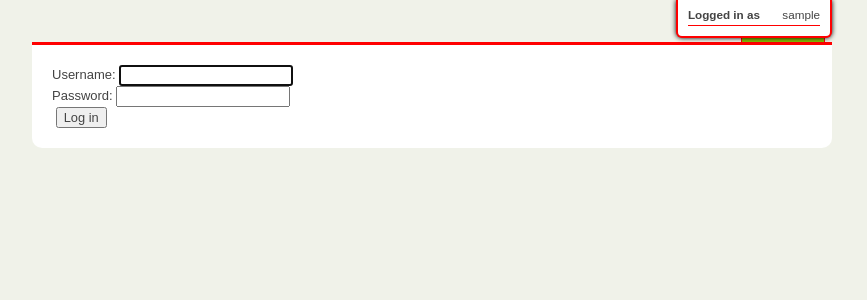
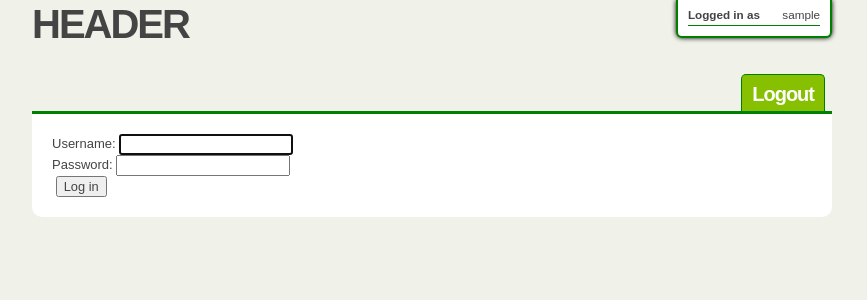
Before and after one commit to bricetebbs/sharider, a Django app: template templates/registration/login.html in a window 1280 px wide. Shown: the top 300 px of the page, without its empty margins (208-1075 px from the left). Run offline with Django 3.2, Linux system fonts and the light colour scheme; the template is opened without the code that fills it, so the values that code supplies are empty; the visitor is signed in with stand-in values (Sample User, id 1).

Commit message:
More scss tweaks

```diff
--- a/scss/style.scss
+++ b/scss/style.scss
@@ -1,12 +1,42 @@
-@import url('boilerplate.css');
-$link_color: red;
-$border_color: red;
+@import 'boilerplate.scss';
+
+$body_background:#F0F2E9;
+$border_color: green;
 $border_hover_color: green;
+$link_color: #87c000;
+$widget_color: #fff;
+$widget_background: #87c000;
+
+$nav_color: $widget_color;
+$nav_background: $widget_background;
+
+$nav_hover_color: $nav_background;
+$nav_hover_background:  $nav_color;
+
+$button_background: $widget_background;
+$button_color: $widget_color;
+
+$button_hover_background:$widget_color;
+$button_hover_color: $widget_background;
+
+$warn_border_color: red;
+$warn_color: black;
+$warn_background: #ffb1b1;
+
+$table_background: #ccc;
+$table_odd_color: black;
+$table_even_color: black;
+$table_odd_background: #87c000;
+$table_even_background: #ccffcc;
+$table_header_background: #ccc;
+$table_header_color: black;
+$table_even_hover_background: yellow;
+$table_odd_hover_background: $table_even_hover_background;
 
 body {
     max-width: 800px;
     margin: 0px auto;
-    background: #F0F2E9;
+    background: $body_background;
     padding: 0px 50px;
 }
 
--- a/static_files/css/boilerplate.css
+++ b/static_files/css/boilerplate.css
@@ -9,13 +9,11 @@
     camendesign.com/design/
     praegnanz.de/weblog/htmlcssjs-kickstart
 */
-
 /*
   html5doctor.com Reset Stylesheet (Eric Meyer's Reset Reloaded + HTML5 baseline)
   v1.4 2009-07-27 | Authors: Eric Meyer & Richard Clark
   html5doctor.com/html-5-reset-stylesheet/
 */
-
 html, body, div, span, object, iframe,
 h1, h2, h3, h4, h5, h6, p, blockquote, pre,
 abbr, address, cite, code,
@@ -28,47 +26,71 @@ table, caption, tbody, tfoot, thead, tr, th, td,
 article, aside, canvas, details, figcaption, figure,
 footer, header, hgroup, menu, nav, section, summary,
 time, mark, audio, video {
-  margin:0;
-  padding:0;
-  border:0;
-  outline:0;
-  font-size:100%;
-  vertical-align:baseline;
-  background:transparent;
-}
+  margin: 0;
+  padding: 0;
+  border: 0;
+  outline: 0;
+  font-size: 100%;
+  vertical-align: baseline;
+  background: transparent; }
 
 article, aside, details, figcaption, figure,
 footer, header, hgroup, menu, nav, section {
-    display:block;
-}
+  display: block; }
 
-nav ul { list-style:none; }
+nav ul {
+  list-style: none; }
 
-blockquote, q { quotes:none; }
+blockquote, q {
+  quotes: none; }
 
 blockquote:before, blockquote:after,
-q:before, q:after { content:''; content:none; }
+q:before, q:after {
+  content: '';
+  content: none; }
 
-a { margin:0; padding:0; font-size:100%; vertical-align:baseline; background:transparent; }
+a {
+  margin: 0;
+  padding: 0;
+  font-size: 100%;
+  vertical-align: baseline;
+  background: transparent; }
 
-ins { background-color:#ff9; color:#000; text-decoration:none; }
+ins {
+  background-color: #ff9;
+  color: #000;
+  text-decoration: none; }
 
-mark { background-color:#ff9; color:#000; font-style:italic; font-weight:bold; }
+mark {
+  background-color: #ff9;
+  color: #000;
+  font-style: italic;
+  font-weight: bold; }
 
-del { text-decoration: line-through; }
+del {
+  text-decoration: line-through; }
 
-abbr[title], dfn[title] { border-bottom:1px dotted; cursor:help; }
+abbr[title], dfn[title] {
+  border-bottom: 1px dotted;
+  cursor: help; }
 
 /* tables still need cellspacing="0" in the markup */
-table { border-collapse:collapse; border-spacing:0; }
+table {
+  border-collapse: collapse;
+  border-spacing: 0; }
 
-hr { display:block; height:1px; border:0; border-top:1px solid #ccc; margin:1em 0; padding:0; }
+hr {
+  display: block;
+  height: 1px;
+  border: 0;
+  border-top: 1px solid #ccc;
+  margin: 1em 0;
+  padding: 0; }
 
-input, select { vertical-align:middle; }
+input, select {
+  vertical-align: middle; }
 
 /* END RESET CSS */
-
-
 /* fonts.css from the YUI Library: developer.yahoo.com/yui/
    Refer to developer.yahoo.com/yui/3/cssfonts/ for font sizing percentages
 
@@ -77,138 +99,190 @@ input, select { vertical-align:middle; }
    * we normalize monospace styles ourselves
    * table font-size is reset in the HTML5 reset above so there is no need to repeat
 */
-body { font:13px/1.231 sans-serif; *font-size:small; } /* hack retained to preserve specificity */
+body {
+  font: 13px/1.231 sans-serif;
+  *font-size: small; }
 
-select, input, textarea, button { font:99% sans-serif; }
+/* hack retained to preserve specificity */
+select, input, textarea, button {
+  font: 99% sans-serif; }
 
 /* normalize monospace sizing
  * en.wikipedia.org/wiki/MediaWiki_talk:Common.css/Archive_11#Teletype_style_fix_for_Chrome
  */
-pre, code, kbd, samp { font-family: monospace, sans-serif; }
-
+pre, code, kbd, samp {
+  font-family: monospace, sans-serif; }
 
 /*
  * minimal base styles
  */
-
-
 body, select, input, textarea {
   /* #444 looks better than black: twitter.com/H_FJ/statuses/11800719859 */
   color: #444;
   /* set your base font here, to apply evenly */
-  /* font-family: Georgia, serif;  */
-}
+  /* font-family: Georgia, serif;  */ }
 
 /* Headers (h1,h2,etc) have no default font-size or margin,
    you'll want to define those yourself. */
-h1,h2,h3,h4,h5,h6 { font-weight: bold; }
+h1, h2, h3, h4, h5, h6 {
+  font-weight: bold; }
 
 /* always force a scrollbar in non-IE */
-html { overflow-y: scroll; }
-
+html {
+  overflow-y: scroll; }
 
 /* Accessible focus treatment: people.opera.com/patrickl/experiments/keyboard/test */
-a:hover, a:active { outline: none; }
+a:hover, a:active {
+  outline: none; }
 
+ul, ol {
+  margin-left: 1.8em; }
 
-
-ul, ol { margin-left: 1.8em; }
-ol { list-style-type: decimal; }
+ol {
+  list-style-type: decimal; }
 
 /* Remove margins for navigation lists */
-nav ul, nav li { margin: 0; }
+nav ul, nav li {
+  margin: 0; }
 
-small { font-size: 85%; }
-strong, th { font-weight: bold; }
+small {
+  font-size: 85%; }
 
-td, td img { vertical-align: top; }
+strong, th {
+  font-weight: bold; }
 
-sub { vertical-align: sub; font-size: smaller; }
-sup { vertical-align: super; font-size: smaller; }
+td, td img {
+  vertical-align: top; }
+
+sub {
+  vertical-align: sub;
+  font-size: smaller; }
+
+sup {
+  vertical-align: super;
+  font-size: smaller; }
 
 pre {
   padding: 15px;
+  /* www.pathf.com/blogs/2008/05/formatting-quoted-code-in-blog-posts-css21-white-space-pre-wrap/ */
+  white-space: pre;
+  /* CSS2 */
+  white-space: pre-wrap;
+  /* CSS 2.1 */
+  white-space: pre-line;
+  /* CSS 3 (and 2.1 as well, actually) */
+  word-wrap: break-word;
+  /* IE */ }
 
-  /* www.pathf.com/blogs/2008/05/formatting-quoted-code-in-blog-posts-css21-white-space-pre-wrap/ */
-  white-space: pre; /* CSS2 */
-  white-space: pre-wrap; /* CSS 2.1 */
-  white-space: pre-line; /* CSS 3 (and 2.1 as well, actually) */
-  word-wrap: break-word; /* IE */
-}
+textarea {
+  overflow: auto; }
 
-textarea { overflow: auto; } /* thnx ivannikolic! www.sitepoint.com/blogs/2010/08/20/ie-remove-textarea-scrollbars/ */
+/* thnx ivannikolic! www.sitepoint.com/blogs/2010/08/20/ie-remove-textarea-scrollbars/ */
+.ie6 legend, .ie7 legend {
+  margin-left: -7px; }
 
-.ie6 legend, .ie7 legend { margin-left: -7px; } /* thnx ivannikolic! */
-
+/* thnx ivannikolic! */
 /* align checkboxes, radios, text inputs with their label
    by: Thierry Koblentz tjkdesign.com/ez-css/css/base.css  */
-input[type="radio"] { vertical-align: text-bottom; }
-input[type="checkbox"] { vertical-align: bottom; }
-.ie7 input[type="checkbox"] { vertical-align: baseline; }
-.ie6 input { vertical-align: text-bottom; }
+input[type="radio"] {
+  vertical-align: text-bottom; }
+
+input[type="checkbox"] {
+  vertical-align: bottom; }
+
+.ie7 input[type="checkbox"] {
+  vertical-align: baseline; }
+
+.ie6 input {
+  vertical-align: text-bottom; }
 
 /* hand cursor on clickable input elements */
-label, input[type=button], input[type=submit], button { cursor: pointer; }
+label, input[type=button], input[type=submit], button {
+  cursor: pointer; }
 
 /* webkit browsers add a 2px margin outside the chrome of form elements */
-button, input, select, textarea { margin: 0; }
+button, input, select, textarea {
+  margin: 0; }
 
 /* colors for form validity */
-input:valid, textarea:valid   {  }
 input:invalid, textarea:invalid {
-      border-radius: 1px;
-    -moz-box-shadow: 0px 0px 5px red;
- -webkit-box-shadow: 0px 0px 5px red;
-         box-shadow: 0px 0px 5px red;
-}
+  border-radius: 1px;
+  -moz-box-shadow: 0px 0px 5px red;
+  -webkit-box-shadow: 0px 0px 5px red;
+  box-shadow: 0px 0px 5px red; }
+
 .no-boxshadow input:invalid,
-.no-boxshadow textarea:invalid { background-color: #f0dddd; }
-
+.no-boxshadow textarea:invalid {
+  background-color: #f0dddd; }
 
 /* These selection declarations have to be separate.
    No text-shadow: twitter.com/miketaylr/status/12228805301
    Also: hot pink. */
-::-moz-selection{ background: #444; color:#fff; text-shadow: none; }
-::selection { background:#444; color:#fff; text-shadow: none; }
+::-moz-selection {
+  background: #444;
+  color: #fff;
+  text-shadow: none; }
+
+::selection {
+  background: #444;
+  color: #fff;
+  text-shadow: none; }
 
 /*  j.mp/webkit-tap-highlight-color */
-a:link { -webkit-tap-highlight-color: #FF5E99; }
+a:link {
+  -webkit-tap-highlight-color: #FF5E99; }
 
 /* make buttons play nice in IE:
    www.viget.com/inspire/styling-the-button-element-in-internet-explorer/ */
-button {  width: auto; overflow: visible; }
+button {
+  width: auto;
+  overflow: visible; }
 
 /* bicubic resizing for non-native sized IMG:
    code.flickr.com/blog/2008/11/12/on-ui-quality-the-little-things-client-side-image-resizing/ */
-.ie7 img { -ms-interpolation-mode: bicubic; }
-
-
+.ie7 img {
+  -ms-interpolation-mode: bicubic; }
 
 /*
  * Non-semantic helper classes
  */
-
 /* for image replacement */
-.ir { display: block; text-indent: -999em; overflow: hidden; background-repeat: no-repeat; text-align: left; direction: ltr; }
+.ir {
+  display: block;
+  text-indent: -999em;
+  overflow: hidden;
+  background-repeat: no-repeat;
+  text-align: left;
+  direction: ltr; }
 
 /* Hide for both screenreaders and browsers
    css-discuss.incutio.com/wiki/Screenreader_Visibility */
-.hidden { display: none; visibility: hidden; }
+.hidden {
+  display: none;
+  visibility: hidden; }
 
 /* Hide only visually, but have it available for screenreaders
    www.webaim.org/techniques/css/invisiblecontent/  &  j.mp/visuallyhidden  */
-.visuallyhidden { position: absolute !important;
-  clip: rect(1px 1px 1px 1px); /* IE6, IE7 */
+.visuallyhidden {
+  position: absolute !important;
+  clip: rect(1px 1px 1px 1px);
+  /* IE6, IE7 */
   clip: rect(1px, 1px, 1px, 1px); }
 
 /* Hide visually and from screenreaders, but maintain layout */
-.invisible { visibility: hidden; }
+.invisible {
+  visibility: hidden; }
 
 /* >> The Magnificent CLEARFIX: Updated to prevent margin-collapsing on child elements << j.mp/bestclearfix */
 .clearfix:before, .clearfix:after {
-  content: "\0020"; display: block; height: 0; visibility: hidden;
-}
+  content: "\0020";
+  display: block;
+  height: 0;
+  visibility: hidden; }
 
-.clearfix:after { clear: both; }
+.clearfix:after {
+  clear: both; }
+
 /* Fix clearfix: blueprintcss.lighthouseapp.com/projects/15318/tickets/5-extra-margin-padding-bottom-of-page */
-.clearfix { zoom: 1; }
+.clearfix {
+  zoom: 1; }
--- a/static_files/css/style.css
+++ b/static_files/css/style.css
@@ -1,12 +1,300 @@
-@import url('boilerplate.css');
+/*
+  HTML5 ? Boilerplate
+
+  style.css contains a reset, font normalization and some base styles.
+
+  credit is left where credit is due.
+  much inspiration was taken from these projects:
+    yui.yahooapis.com/2.8.1/build/base/base.css
+    camendesign.com/design/
+    praegnanz.de/weblog/htmlcssjs-kickstart
+*/
+/*
+  html5doctor.com Reset Stylesheet (Eric Meyer's Reset Reloaded + HTML5 baseline)
+  v1.4 2009-07-27 | Authors: Eric Meyer & Richard Clark
+  html5doctor.com/html-5-reset-stylesheet/
+*/
+html, body, div, span, object, iframe,
+h1, h2, h3, h4, h5, h6, p, blockquote, pre,
+abbr, address, cite, code,
+del, dfn, em, img, ins, kbd, q, samp,
+small, strong, sub, sup, var,
+b, i,
+dl, dt, dd, ol, ul, li,
+fieldset, form, label, legend,
+table, caption, tbody, tfoot, thead, tr, th, td,
+article, aside, canvas, details, figcaption, figure,
+footer, header, hgroup, menu, nav, section, summary,
+time, mark, audio, video {
+  margin: 0;
+  padding: 0;
+  border: 0;
+  outline: 0;
+  font-size: 100%;
+  vertical-align: baseline;
+  background: transparent; }
+
+article, aside, details, figcaption, figure,
+footer, header, hgroup, menu, nav, section {
+  display: block; }
+
+nav ul {
+  list-style: none; }
+
+blockquote, q {
+  quotes: none; }
+
+blockquote:before, blockquote:after,
+q:before, q:after {
+  content: '';
+  content: none; }
+
+a {
+  margin: 0;
+  padding: 0;
+  font-size: 100%;
+  vertical-align: baseline;
+  background: transparent; }
+
+ins {
+  background-color: #ff9;
+  color: #000;
+  text-decoration: none; }
+
+mark {
+  background-color: #ff9;
+  color: #000;
+  font-style: italic;
+  font-weight: bold; }
+
+del {
+  text-decoration: line-through; }
+
+abbr[title], dfn[title] {
+  border-bottom: 1px dotted;
+  cursor: help; }
+
+/* tables still need cellspacing="0" in the markup */
+table {
+  border-collapse: collapse;
+  border-spacing: 0; }
+
+hr {
+  display: block;
+  height: 1px;
+  border: 0;
+  border-top: 1px solid #ccc;
+  margin: 1em 0;
+  padding: 0; }
+
+input, select {
+  vertical-align: middle; }
+
+/* END RESET CSS */
+/* fonts.css from the YUI Library: developer.yahoo.com/yui/
+   Refer to developer.yahoo.com/yui/3/cssfonts/ for font sizing percentages
+
+  There are three custom edits:
+   * remove arial, helvetica from explicit font stack
+   * we normalize monospace styles ourselves
+   * table font-size is reset in the HTML5 reset above so there is no need to repeat
+*/
+body {
+  font: 13px/1.231 sans-serif;
+  *font-size: small; }
+
+/* hack retained to preserve specificity */
+select, input, textarea, button {
+  font: 99% sans-serif; }
+
+/* normalize monospace sizing
+ * en.wikipedia.org/wiki/MediaWiki_talk:Common.css/Archive_11#Teletype_style_fix_for_Chrome
+ */
+pre, code, kbd, samp {
+  font-family: monospace, sans-serif; }
+
+/*
+ * minimal base styles
+ */
+body, select, input, textarea {
+  /* #444 looks better than black: twitter.com/H_FJ/statuses/11800719859 */
+  color: #444;
+  /* set your base font here, to apply evenly */
+  /* font-family: Georgia, serif;  */ }
+
+/* Headers (h1,h2,etc) have no default font-size or margin,
+   you'll want to define those yourself. */
+h1, h2, h3, h4, h5, h6 {
+  font-weight: bold; }
+
+/* always force a scrollbar in non-IE */
+html {
+  overflow-y: scroll; }
+
+/* Accessible focus treatment: people.opera.com/patrickl/experiments/keyboard/test */
+a:hover, a:active {
+  outline: none; }
+
+ul, ol {
+  margin-left: 1.8em; }
+
+ol {
+  list-style-type: decimal; }
+
+/* Remove margins for navigation lists */
+nav ul, nav li {
+  margin: 0; }
+
+small {
+  font-size: 85%; }
+
+strong, th {
+  font-weight: bold; }
+
+td, td img {
+  vertical-align: top; }
+
+sub {
+  vertical-align: sub;
+  font-size: smaller; }
+
+sup {
+  vertical-align: super;
+  font-size: smaller; }
+
+pre {
+  padding: 15px;
+  /* www.pathf.com/blogs/2008/05/formatting-quoted-code-in-blog-posts-css21-white-space-pre-wrap/ */
+  white-space: pre;
+  /* CSS2 */
+  white-space: pre-wrap;
+  /* CSS 2.1 */
+  white-space: pre-line;
+  /* CSS 3 (and 2.1 as well, actually) */
+  word-wrap: break-word;
+  /* IE */ }
+
+textarea {
+  overflow: auto; }
+
+/* thnx ivannikolic! www.sitepoint.com/blogs/2010/08/20/ie-remove-textarea-scrollbars/ */
+.ie6 legend, .ie7 legend {
+  margin-left: -7px; }
+
+/* thnx ivannikolic! */
+/* align checkboxes, radios, text inputs with their label
+   by: Thierry Koblentz tjkdesign.com/ez-css/css/base.css  */
+input[type="radio"] {
+  vertical-align: text-bottom; }
+
+input[type="checkbox"] {
+  vertical-align: bottom; }
+
+.ie7 input[type="checkbox"] {
+  vertical-align: baseline; }
+
+.ie6 input {
+  vertical-align: text-bottom; }
+
+/* hand cursor on clickable input elements */
+label, input[type=button], input[type=submit], button {
+  cursor: pointer; }
+
+/* webkit browsers add a 2px margin outside the chrome of form elements */
+button, input, select, textarea {
+  margin: 0; }
+
+/* colors for form validity */
+input:invalid, textarea:invalid {
+  border-radius: 1px;
+  -moz-box-shadow: 0px 0px 5px red;
+  -webkit-box-shadow: 0px 0px 5px red;
+  box-shadow: 0px 0px 5px red; }
+
+.no-boxshadow input:invalid,
+.no-boxshadow textarea:invalid {
+  background-color: #f0dddd; }
+
+/* These selection declarations have to be separate.
+   No text-shadow: twitter.com/miketaylr/status/12228805301
+   Also: hot pink. */
+::-moz-selection {
+  background: #444;
+  color: #fff;
+  text-shadow: none; }
+
+::selection {
+  background: #444;
+  color: #fff;
+  text-shadow: none; }
+
+/*  j.mp/webkit-tap-highlight-color */
+a:link {
+  -webkit-tap-highlight-color: #FF5E99; }
+
+/* make buttons play nice in IE:
+   www.viget.com/inspire/styling-the-button-element-in-internet-explorer/ */
+button {
+  width: auto;
+  overflow: visible; }
+
+/* bicubic resizing for non-native sized IMG:
+   code.flickr.com/blog/2008/11/12/on-ui-quality-the-little-things-client-side-image-resizing/ */
+.ie7 img {
+  -ms-interpolation-mode: bicubic; }
+
+/*
+ * Non-semantic helper classes
+ */
+/* for image replacement */
+.ir {
+  display: block;
+  text-indent: -999em;
+  overflow: hidden;
+  background-repeat: no-repeat;
+  text-align: left;
+  direction: ltr; }
+
+/* Hide for both screenreaders and browsers
+   css-discuss.incutio.com/wiki/Screenreader_Visibility */
+.hidden {
+  display: none;
+  visibility: hidden; }
+
+/* Hide only visually, but have it available for screenreaders
+   www.webaim.org/techniques/css/invisiblecontent/  &  j.mp/visuallyhidden  */
+.visuallyhidden {
+  position: absolute !important;
+  clip: rect(1px 1px 1px 1px);
+  /* IE6, IE7 */
+  clip: rect(1px, 1px, 1px, 1px); }
+
+/* Hide visually and from screenreaders, but maintain layout */
+.invisible {
+  visibility: hidden; }
+
+/* >> The Magnificent CLEARFIX: Updated to prevent margin-collapsing on child elements << j.mp/bestclearfix */
+.clearfix:before, .clearfix:after {
+  content: "\0020";
+  display: block;
+  height: 0;
+  visibility: hidden; }
+
+.clearfix:after {
+  clear: both; }
+
+/* Fix clearfix: blueprintcss.lighthouseapp.com/projects/15318/tickets/5-extra-margin-padding-bottom-of-page */
+.clearfix {
+  zoom: 1; }
+
 body {
   max-width: 800px;
   margin: 0px auto;
-  background: #F0F2E9;
+  background: #f0f2e9;
   padding: 0px 50px; }
 
 a {
-  color: red; }
+  color: #87c000; }
 
 #container {
   position: relative; }
@@ -39,7 +327,7 @@ h4 {
  * The styles for the standard block content area
  */
 #main {
-  border-top: 3px solid red;
+  border-top: 3px solid green;
   background: #fff;
   padding: 20px;
   -moz-border-radius-bottomright: 10px;
@@ -59,9 +347,9 @@ h4 {
   font-size: 90%;
   background: white;
   padding: 5px 10px 10px 10px;
-  border-left: 2px solid red;
-  border-right: 2px solid red;
-  border-bottom: 2px solid red;
+  border-left: 2px solid green;
+  border-right: 2px solid green;
+  border-bottom: 2px solid green;
   -moz-border-radius-bottomleft: 6px;
   -moz-border-radius-bottomright: 6px;
   -moz-border-bottom-left-radius: 6px;
@@ -72,7 +360,7 @@ h4 {
 
 #info_banner ul li {
   padding: 3px 0px;
-  border-bottom: 1px solid red; }
+  border-bottom: 1px solid green; }
 
 #info_banner span {
   width: 60px;
@@ -98,14 +386,14 @@ nav ul li a {
   -moz-border-top-left-radius: 5px;
   -webkit-border-top-right-radius: 5px;
   -webkit-border-top-left-radius: 5px;
-  border-top: 1px solid red;
-  border-right: 1px solid red;
-  border-left: 1px solid red;
+  border-top: 1px solid green;
+  border-right: 1px solid green;
+  border-left: 1px solid green;
   background: #87c000;
-  color: #fff; }
+  color: white; }
 
 nav ul li a:hover {
-  background: #fff;
+  background: white;
   color: #87c000;
   border-top: 1px solid green;
   border-right: 1px solid green;
@@ -230,8 +518,8 @@ button {
   display: inline-block;
   margin: 10px 15px;
   background: #87c000;
-  color: #fff;
-  border: 1px solid #999;
+  color: white;
+  border: 1px solid white;
   font-family: sans-serif;
   font-size: 115%;
   line-height: 130%;
@@ -247,14 +535,14 @@ button {
 
 button:hover {
   border: 1px solid #87c000;
-  background: #fff;
+  background: white;
   color: #87c000; }
 
 /*
 * A table with lots of items
  */
 .table_list th {
-  background: #CCC; }
+  background: #cccccc; }
 
 .table_list {
   border: 1px solid black; }
--- a/templates/srmain/template_base.html
+++ b/templates/srmain/template_base.html
@@ -43,6 +43,7 @@
 <div id="container">
 
 <header>
+<h1>Header</h1>
       {% if user.is_authenticated %}
         <div id="info_banner">
             <ul>
```
Also changed, not shown: other parts of scss/style.scss (+18 -18 lines).
